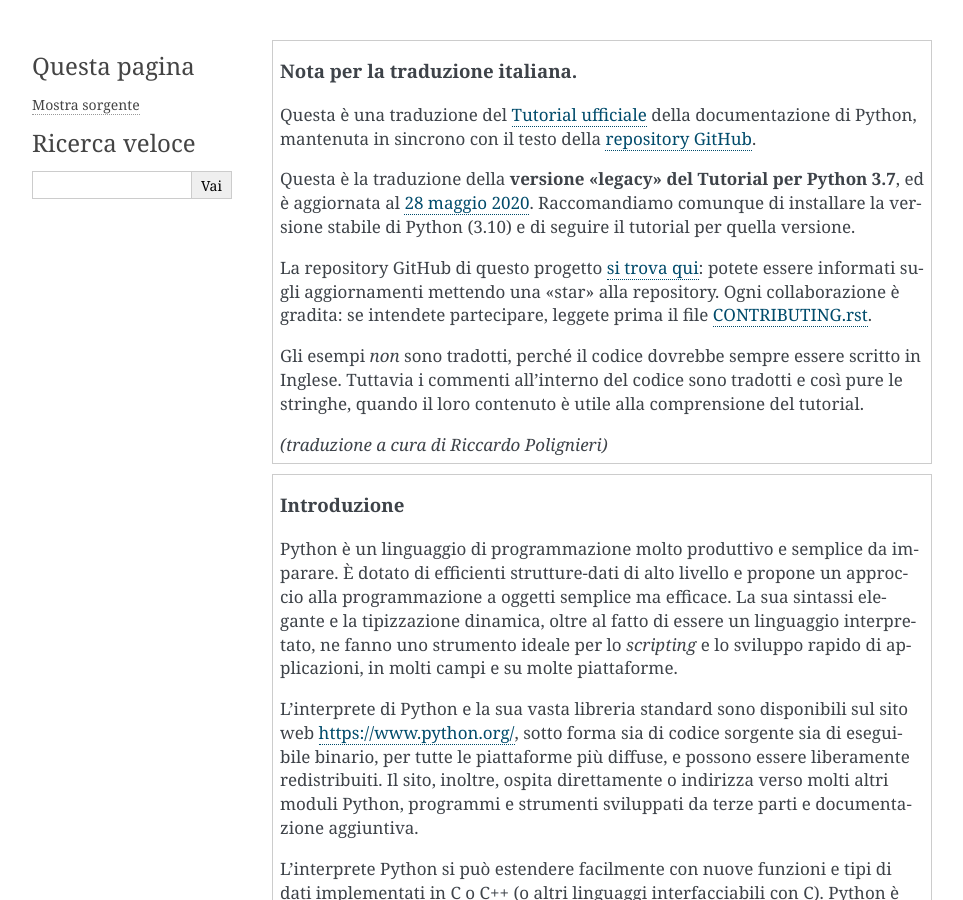
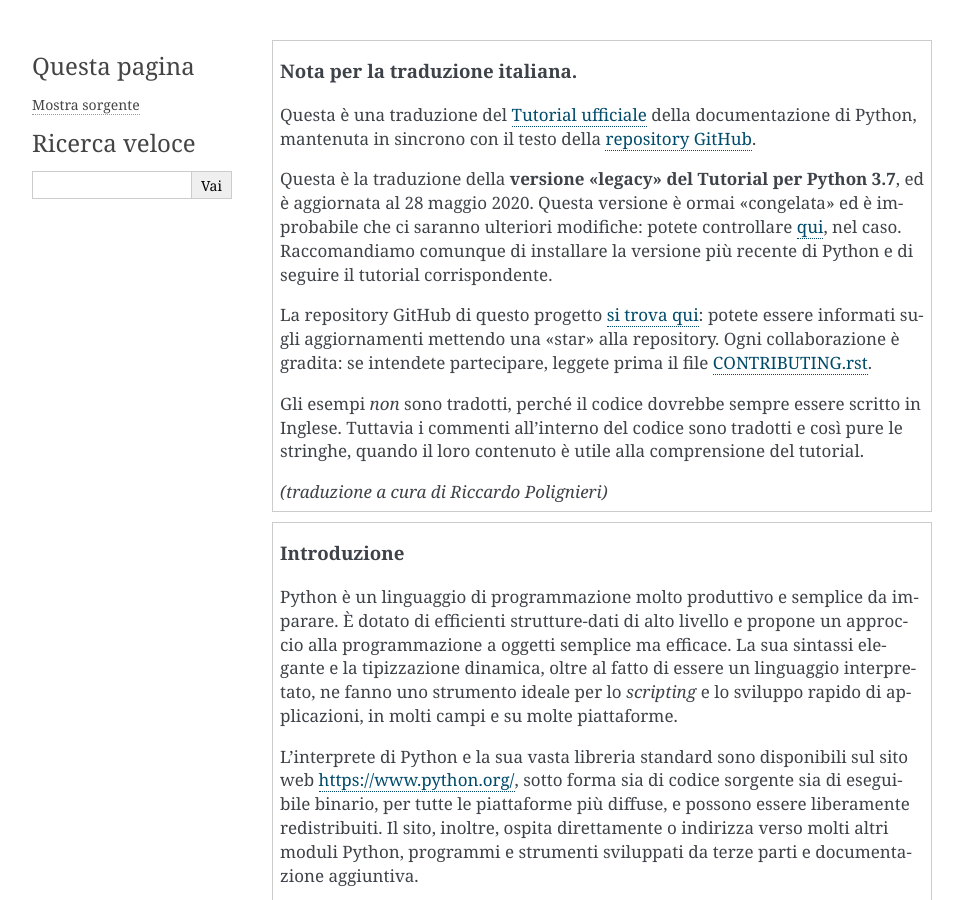
Before and after one commit to ricpol/pytutorial-it, a Sphinx documentation site: the page built from tutorial/source/appetite.rst, in a window 1280 px wide and 900 px high. Shown: the whole window, without its empty margins (148-1111 px from the left). Built offline with Sphinx 7.4.7, drawn with Linux system fonts in a browser that asks for light colours.

Commit message:
better update notice

```diff
--- a/tutorial/source/appetite.rst
+++ b/tutorial/source/appetite.rst
@@ -7,10 +7,11 @@
     `repository GitHub <https://github.com/python/cpython/tree/3.7/Doc/tutorial>`_.
 
     Questa è la traduzione della **versione "legacy" del Tutorial per Python
-    3.7**, ed è aggiornata al
-    `28 maggio 2020 <https://github.com/python/cpython/commits/3.7/Doc/tutorial>`_.
-    Raccomandiamo comunque di installare la versione stabile di Python (3.10)
-    e di seguire il tutorial per quella versione.
+    3.7**, ed è aggiornata al 28 maggio 2020. Questa versione è ormai "congelata"
+    ed è improbabile che ci saranno ulteriori modifiche: potete controllare
+    `qui <https://github.com/python/cpython/commits/3.7/Doc/tutorial>`_, nel caso.
+    Raccomandiamo comunque di installare la versione più recente di Python
+    e di seguire il tutorial corrispondente.
 
     La repository GitHub di questo progetto
     `si trova qui <https://github.com/ricpol/pytutorial-it>`_: potete essere
```
